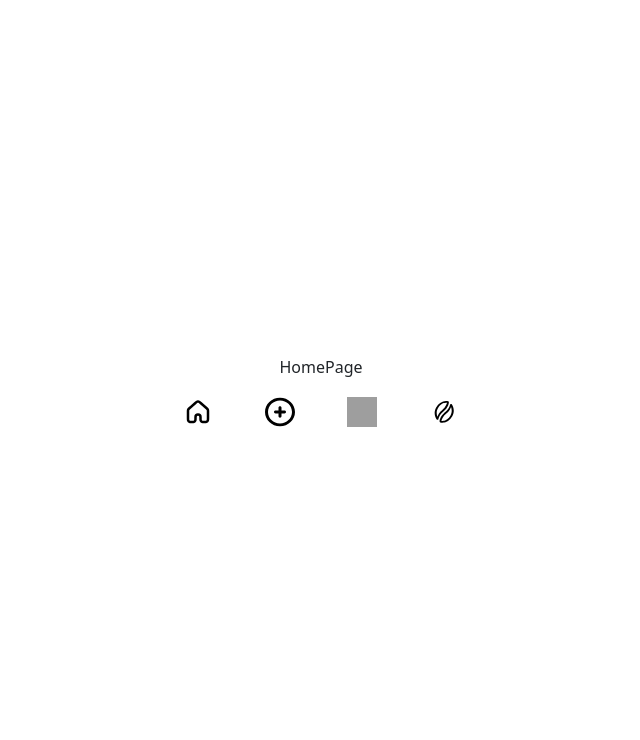
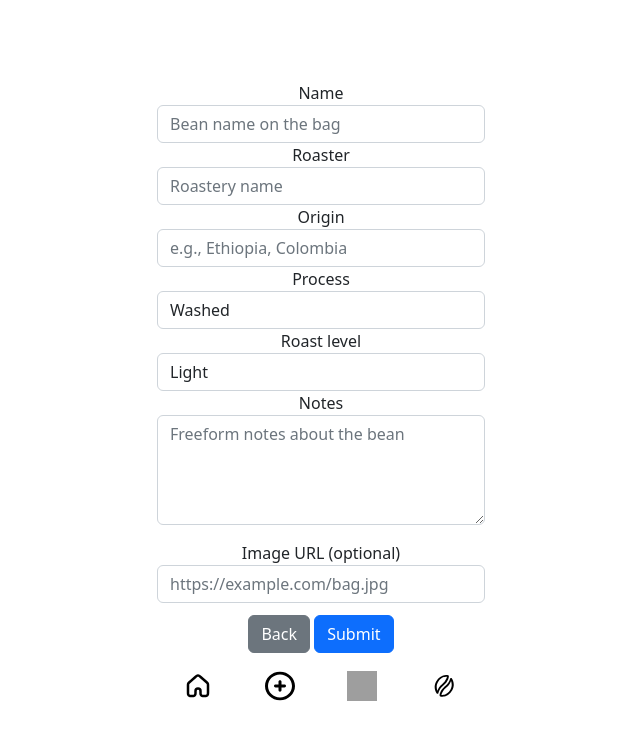
Before and after one commit to dillanDataNerd/coffee-tracker-client, a React (Vite) app: page /beans/new in a window 1280 px wide. Shown: the top 740 px of the page, without its empty margins (319-959 px from the left). Built offline with nearby package versions, Linux system fonts and the light colour scheme; grey boxes are pictures that could not be loaded.

Commit message:
create bean page

```diff
--- a/src/App.jsx
+++ b/src/App.jsx
@@ -9,6 +9,7 @@ import CreateBrew from "./pages/CreateBrew.jsx";
 import BrewDetailsPage from "./pages/BrewDetailsPage.jsx";
 import BrewEditPage from "./pages/BrewEditPage.jsx";
 import BeansDetailsPage from "./pages/BeansDetailsPage.jsx";
+import CreateBean from "./pages/CreateBean.jsx";
 
 function App() {
   return (
@@ -20,7 +21,7 @@ function App() {
         <Route path={"/brews/new"} element={<CreateBrew />}></Route>
         <Route path={"/brews/:brewId"} element={<BrewDetailsPage />}></Route>
         <Route path={"/brews/edit/:brewId"} element={<BrewEditPage />}></Route>
-        <Route path={"/beans/new"} element={<HomePage />}></Route>
+        <Route path={"/beans/new"} element={<CreateBean />}></Route>
         <Route path={"/beans/:beanId"} element={<BeansDetailsPage />}></Route>
         <Route path={"/*"} element={<ErrorPage />}></Route>
       </Routes>
--- /dev/null
+++ b/src/pages/CreateBean.jsx
@@ -0,0 +1,160 @@
+import { Form } from "react-bootstrap";
+import Navbar from "../components/Navbar";
+import { useNavigate } from "react-router-dom";
+import { useState } from "react";
+import axios from "axios";
+
+const SERVER_URL = import.meta.env.VITE_SERVER_URL;
+
+
+function CreateBean() {
+  const navigate = useNavigate();
+
+  const [name, setName] = useState("");
+  const [roaster, setRoaster] = useState("");
+  const [origin, setOrigin] = useState("");
+  const [process, setProcess] = useState("washed");
+  const [roastLevel, setRoastLevel] = useState("light");
+  const [notes, setNotes] = useState("");
+  const [imageUrl, setImageUrl] = useState("");
+
+  const handleSubmit = (e) => {
+    e.preventDefault();
+
+    const newBean = {
+      name: name,
+      roaster: roaster,
+      origin: origin,
+      process,
+      roastLevel,
+      notes: notes,
+      imageUrl: imageUrl,
+      createdAt: Date.now(),
+    };
+
+    axios
+      .post(`${SERVER_URL}/beans/`, newBean)
+      .then(() => {
+        console.log("bean submission successful");
+        navigate("/beans")
+      })
+      .catch((error) => {
+        console.log(error);
+      });
+  };
+
+  return (
+        <>
+      <Form onSubmit={handleSubmit}>
+        <div className="form-group">
+          <label htmlFor="nameInput">Name</label>
+          <input
+            id="nameInput"
+            className="form-control"
+            type="text"
+            placeholder="Bean name on the bag"
+            value={name}
+            onChange={(e) => setName(e.target.value)}
+            required
+          />
+        </div>
+
+        <div className="form-group">
+          <label htmlFor="roasterInput">Roaster</label>
+          <input
+            id="roasterInput"
+            className="form-control"
+            type="text"
+            placeholder="Roastery name"
+            value={roaster}
+            onChange={(e) => setRoaster(e.target.value)}
+            required
+          />
+        </div>
+
+        <div className="form-group">
+          <label htmlFor="originInput">Origin</label>
+          <input
+            id="originInput"
+            className="form-control"
+            type="text"
+            placeholder="e.g., Ethiopia, Colombia"
+            value={origin}
+            onChange={(e) => setOrigin(e.target.value)}
+          />
+        </div>
+
+        <div className="form-group">
+          <label htmlFor="processSelect">Process</label>
+          <select
+            id="processSelect"
+            className="form-control"
+            value={process}
+            onChange={(e) => setProcess(e.target.value)}
+          >
+            <option value="washed">Washed</option>
+            <option value="natural">Natural</option>
+            <option value="honey">Honey</option>
+            <option value="anaerobic">Anaerobic</option>
+            <option value="other">Other</option>
+          </select>
+        </div>
+
+        <div className="form-group">
+          <label htmlFor="roastLevelSelect">Roast level</label>
+          <select
+            id="roastLevelSelect"
+            className="form-control"
+            value={roastLevel}
+            onChange={(e) => setRoastLevel(e.target.value)}
+          >
+            <option value="light">Light</option>
+            <option value="medium">Medium</option>
+            <option value="dark">Dark</option>
+          </select>
+        </div>
+
+        <div className="mb-3">
+          <label htmlFor="notesInput">Notes</label>
+          <textarea
+            id="notesInput"
+            className="form-control"
+            rows={4}
+            placeholder="Freeform notes about the bean"
+            value={notes}
+            onChange={(e) => setNotes(e.target.value)}
+          />
+        </div>
+
+        <div className="form-group">
+          <label htmlFor="imageUrlInput">Image URL (optional)</label>
+          <input
+            id="imageUrlInput"
+            className="form-control"
+            type="url"
+            placeholder="https://example.com/bag.jpg"
+            value={imageUrl}
+            onChange={(e) => setImageUrl(e.target.value)}
+          />
+        </div>
+
+        <div className="form-group" style={{ marginTop: 12 }}>
+          <button
+            type="button"
+            className="btn btn-secondary"
+            onClick={() => navigate(-1)}
+          >
+            Back
+          </button>{" "}
+          <button type="submit" className="btn btn-primary">
+            Submit
+          </button>
+        </div>
+      </Form>
+
+      <Navbar />
+    </>
+  );
+}
+
+export default CreateBean;
```
